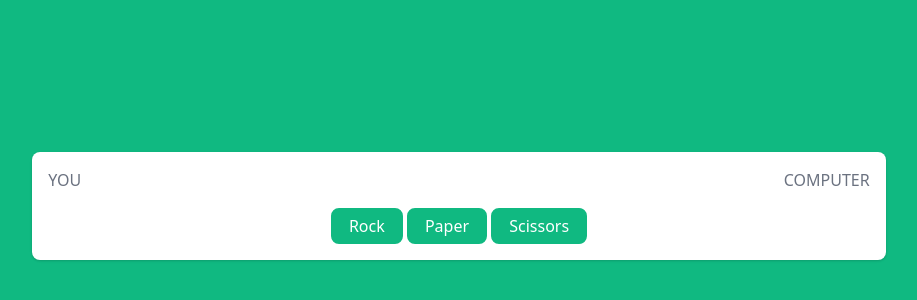
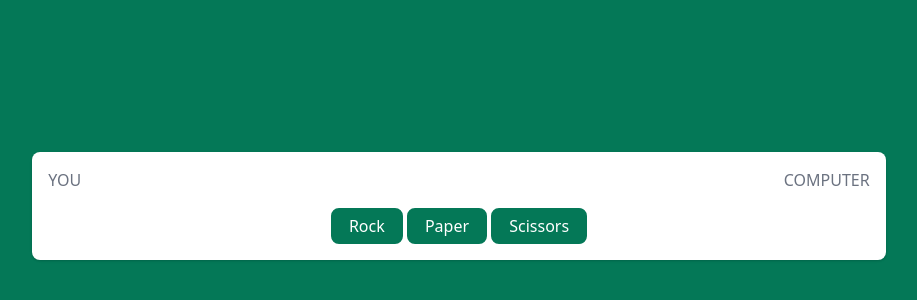
Before and after one commit to yannickm260/GameRPS, a plain HTML site: page index.html in a window 1280 px wide. Shown: the part 194-494 px from the top of the page, without its empty margins (181-1098 px from the left). Drawn offline with nearby package versions, Linux system fonts and the light colour scheme.

Commit message:
Update index.html

```diff
--- a/index.html
+++ b/index.html
@@ -6,7 +6,7 @@
     <link href="https://cdn.jsdelivr.net/npm/tailwindcss@2.2.19/dist/tailwind.min.css" rel="stylesheet">
     <title>Rock-Paper-Scissors Game</title>
 </head>
-<body class="bg-green-500 flex items-center justify-center h-screen flex-col">
+<body class="bg-green-700 flex items-center justify-center h-screen flex-col">
     <section class="flex flex-col items-center space-y-2 w-2/3 bg-white p-4 shadow rounded-lg">
         <div class="flex w-full justify-between">
             <h4 class="flex flex-col items-center uppercase text-gray-500">You <span id="choice-user"></span></h4>
@@ -14,9 +14,9 @@
         </div>
         <h4 class="flex flex-col items-center font-bold text-2xl text-black mb-4"><span id="result"></span></h4>
         <div>
-            <button id="pierre" class="px-4 py-1 border-2 border-green-500 bg-green-500 text-white cursor-pointer rounded-lg focus:bg-white focus:text-green-600 ease duration-200">Rock</button>
-            <button id="papier" class="px-4 py-1 border-2 border-green-500 bg-green-500 text-white cursor-pointer rounded-lg focus:bg-white focus:text-green-600 ease duration-200">Paper</button>
-            <button id="ciseaux" class="px-4 py-1 border-2 border-green-500 bg-green-500 text-white cursor-pointer rounded-lg focus:bg-white focus:text-green-600 ease duration-200">Scissors</button>
+            <button id="pierre" class="px-4 py-1 border-2 border-green-700 bg-green-700 text-white cursor-pointer rounded-lg focus:bg-white focus:text-green-700 ease duration-200">Rock</button>
+            <button id="papier" class="px-4 py-1 border-2 border-green-700 bg-green-700 text-white cursor-pointer rounded-lg focus:bg-white focus:text-green-700 ease duration-200">Paper</button>
+            <button id="ciseaux" class="px-4 py-1 border-2 border-green-700 bg-green-700 text-white cursor-pointer rounded-lg focus:bg-white focus:text-green-700 ease duration-200">Scissors</button>
         </div>
     </section>
     <script src="backend.js"></script>
```
